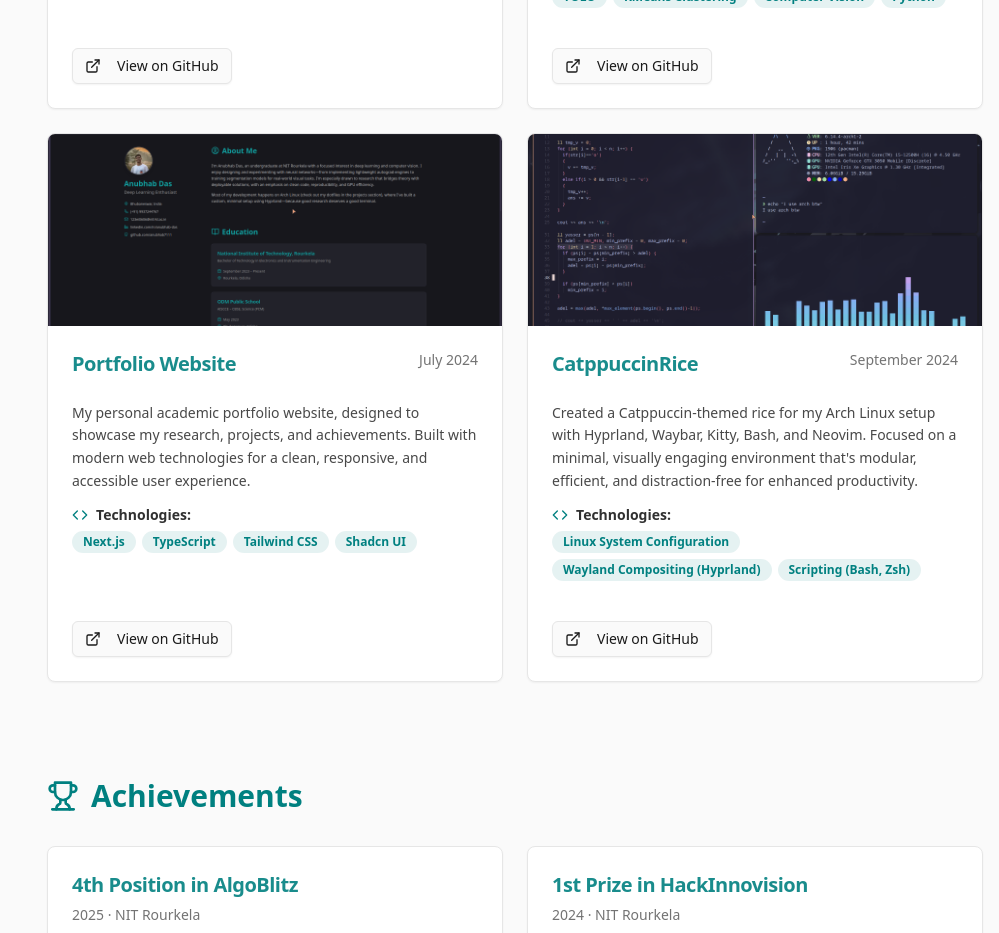
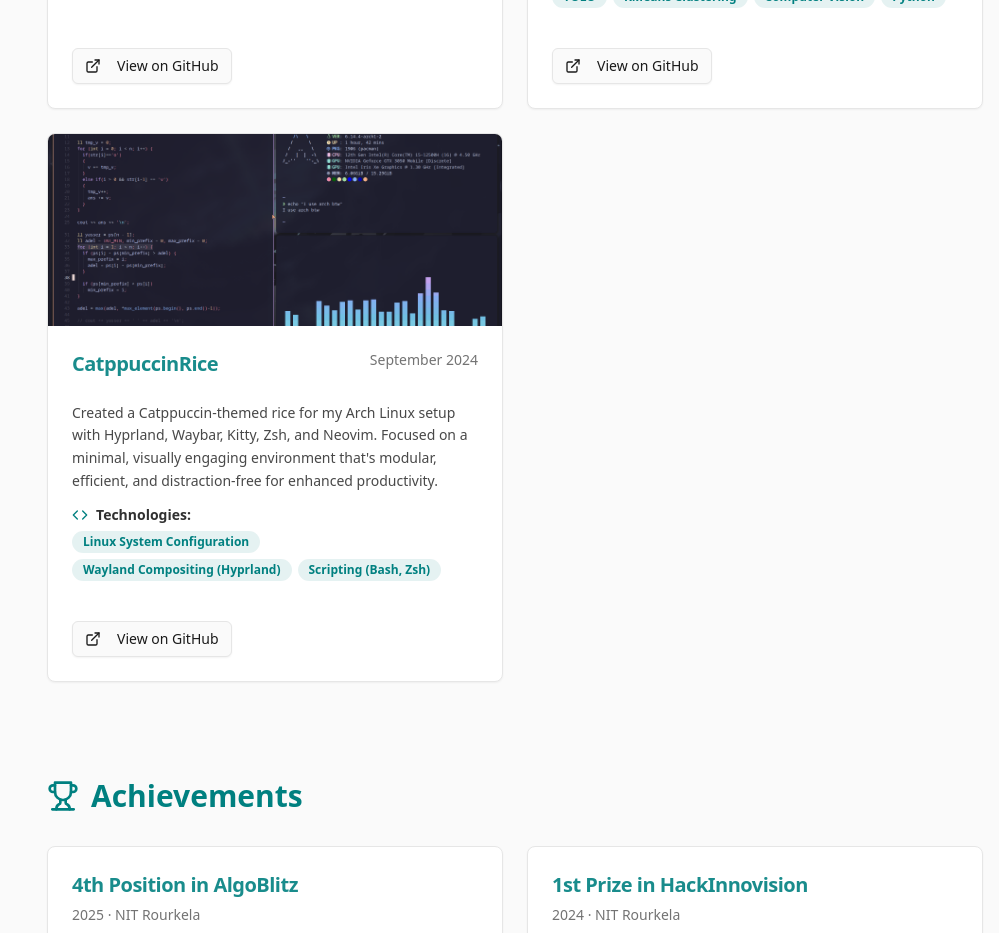
Before and after one commit to anubhab7111/anubhab7111.github.io, a Next.js app: page / in a window 1280 px wide. Shown: the part 1820-2753 px from the top of the page, without its empty margins (281-1280 px from the left). Built offline with nearby package versions, Linux system fonts and the light colour scheme.

Commit message:
remove Portfolio Website from projects section

```diff
--- a/src/components/sections/projects-section.tsx
+++ b/src/components/sections/projects-section.tsx
@@ -14,6 +14,7 @@ const projectsData = [
     technologies: ["Python", "Backpropagation", "Computational Graphs"],
     link: "https://github.com/anubhab7111/micrograd.git",
     image: "/images/micrograd.png",
+    imageHint: "code visualization",
   },
   {
     title: "Football Analysis",
@@ -22,22 +23,16 @@ const projectsData = [
     technologies: ["YOLO", "KMeans Clustering", "Computer Vision", "Python"],
     link: "https://github.com/anubhab7111/Football-Analysis",
     image: "/images/Football-Analysis.png",
-  },
-  {
-    title: "Portfolio Website",
-    date: "July 2024",
-    description: "My personal academic portfolio website, designed to showcase my research, projects, and achievements. Built with modern web technologies for a clean, responsive, and accessible user experience.",
-    technologies: ["Next.js", "TypeScript", "Tailwind CSS", "Shadcn UI"],
-    link: "https://github.com/anubhab7111/anubhab7111.github.io.git",
-    image: "/images/portfolio.png",
+    imageHint: "sports analytics",
   },
   {
     title: "CatppuccinRice",
     date: "September 2024",
-    description: "Created a Catppuccin-themed rice for my Arch Linux setup with Hyprland, Waybar, Kitty, Bash, and Neovim. Focused on a minimal, visually engaging environment that's modular, efficient, and distraction-free for enhanced productivity.",
+    description: "Created a Catppuccin-themed rice for my Arch Linux setup with Hyprland, Waybar, Kitty, Zsh, and Neovim. Focused on a minimal, visually engaging environment that's modular, efficient, and distraction-free for enhanced productivity.",
     technologies: ["Linux System Configuration", "Wayland Compositing (Hyprland)", "Scripting (Bash, Zsh)"],
     link: "https://github.com/anubhab7111/CatppuccinRice.git",
     image: "/images/CatppuccinRice.png",
+    imageHint: "desktop customization",
   },
 ];
 
@@ -62,6 +57,7 @@ export function ProjectsSection() {
                       sizes="(max-width: 768px) 100vw, (max-width: 1200px) 50vw, 33vw"
                       style={{ objectFit: 'cover' }}
                       className="w-full h-full"
+                      data-ai-hint={project.imageHint}
                     />
                   </div>
                 )}
```
